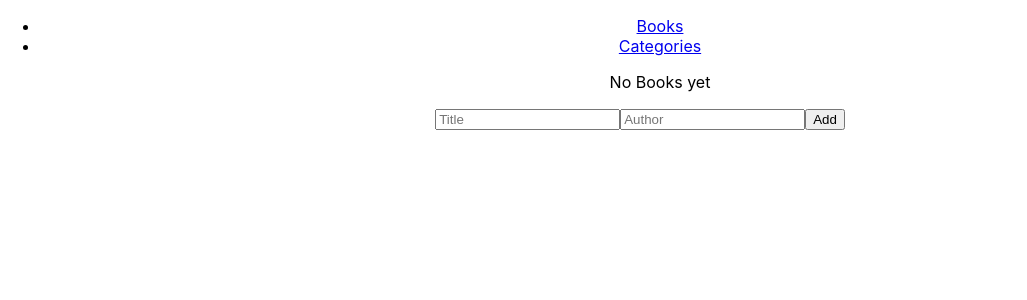
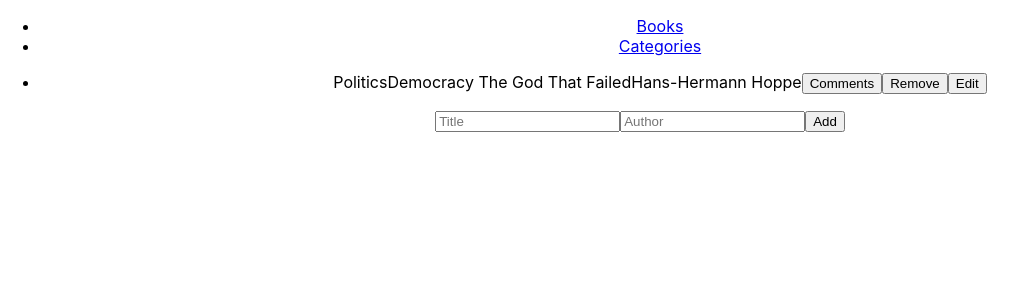
Before and after one commit to Bishoy-Samwel/bookstore-1, a React (Create React App) app: page / in a window 1280 px wide. Shown: the top 300 px of the page, without its empty margins (0-1027 px from the left). Built offline with nearby package versions, Linux system fonts and the light colour scheme.

Commit message:
Add a book

```diff
--- a/src/components/Books.js
+++ b/src/components/Books.js
@@ -1,9 +1,13 @@
 import React from 'react';
-import { useSelector, shallowEqual } from 'react-redux';
 import Book from './Book';
 
 export default function Books() {
-  const books = useSelector(state => state.books, shallowEqual);
+  const book1 = {
+    name: 'Democracy The God That Failed',
+    category: 'Politics',
+    author: 'Hans-Hermann Hoppe',
+  };
+  const books = [book1];
   return (
     <ul>
       {
```
